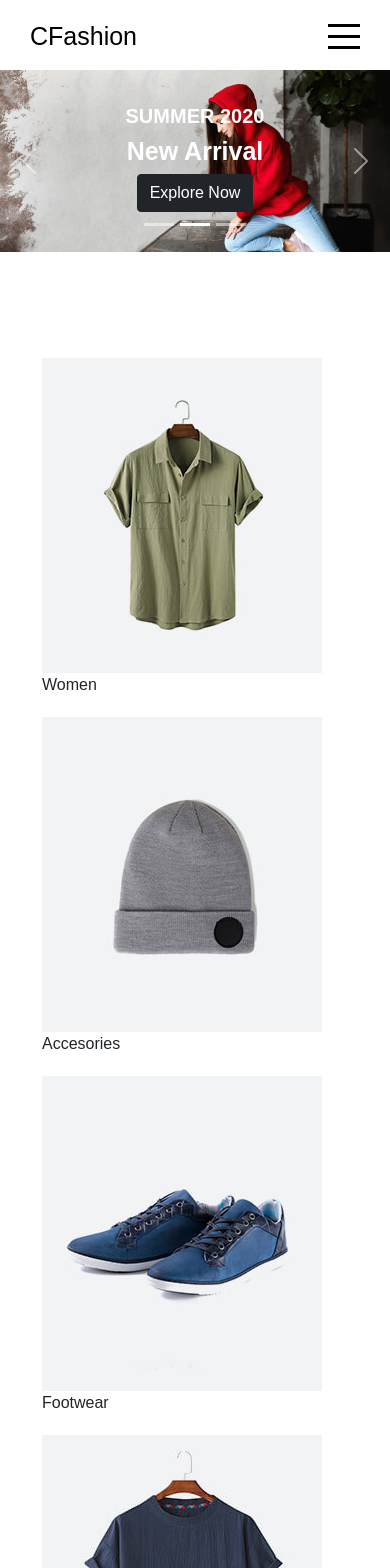
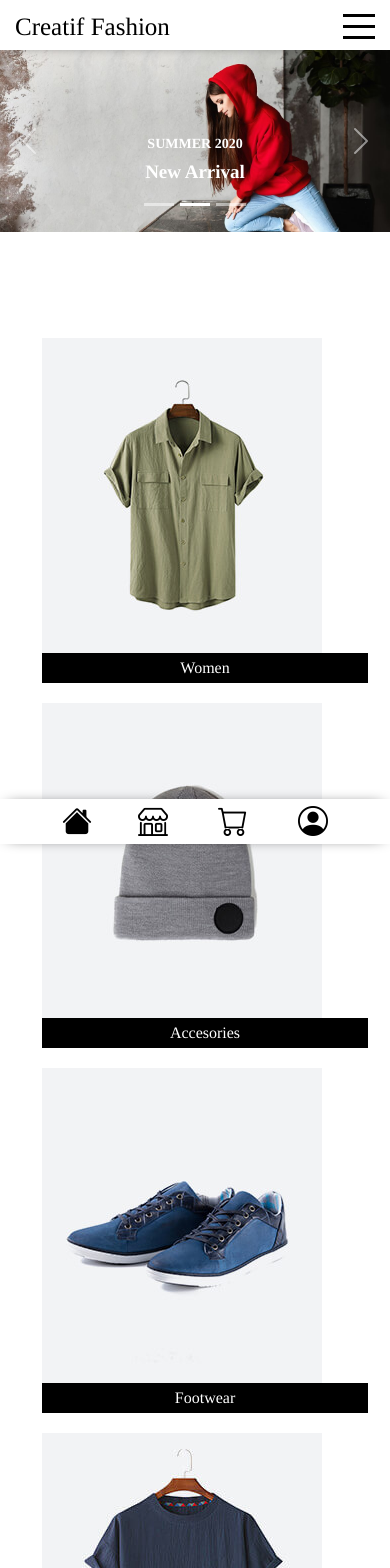
Before and after one commit to Chndrafajar/react-Ecommerce.github.io, a React (Create React App) app: page / in a window 390 px wide. Shown: the top 1568 px of the page. Built offline with nearby package versions, Linux system fonts and the light colour scheme.

Commit message:
update-bug 1.5

```diff
--- a/public/index.html
+++ b/public/index.html
@@ -13,9 +13,9 @@
 
     <style>
       * {
-        font-family: "Poppins", sans-serif;
+        font-family: Times, Times New Roman, Georgia, serif;
         margin: 0;
-        padding: 0;
+        overflow-x: hidden;
         box-sizing: border-box;
       }
     </style>
--- a/src/components/Navbar/Nav.css
+++ b/src/components/Navbar/Nav.css
@@ -5,8 +5,10 @@
   color: black;
   position: fixed;
   top: 0;
-  z-index: 999;
+  z-index: 3;
   transition: all 1s ease;
+  box-shadow: 0px 0px 15px -8px black;
+  overflow: hidden;
 }
 
 .navbarCenter {
@@ -17,6 +19,19 @@
 .navbarCenter .itemContainer span {
   cursor: pointer;
   font-size: 16px;
+}
+
+.navbarCenter .itemContainer span:hover {
+  font-weight: 600;
+}
+
+.linkNav.active {
+  color: white;
+}
+
+.linkNav {
+  text-decoration: none;
+  color: black;
 }
 
 .navbarItem {
@@ -84,115 +99,31 @@
   transform: rotate(-45deg);
 }
 
-.IconBuy span .bi {
-  font-size: 20px;
-  margin-right: 5px;
+.navbarBottom {
+  text-align: center;
+  background-color: white;
+  position: fixed;
+  bottom: 0;
+  left: 0;
+  right: 0;
+  z-index: 1000;
+  box-shadow: 0px 0px 15px -8px black;
+  display: none;
 }
 
-.IconBuy span {
-  font-size: 20px;
+.navbarBottom span {
+  padding: 23px;
 }
 
-.Icon1 .bi {
-  font-size: 25px;
-  cursor: pointer;
-  color: white;
-}
-.Icon2 {
-  margin-top: 4px;
+.navbarBottom span .bi {
+  font-size: 30px;
 }
 
-.Icon2 .bi {
-  font-size: 19px;
-  cursor: pointer;
+.navbarBottom span:hover {
+  background-color: black;
   color: white;
-}
-
-.Icon3 .bi {
-  font-size: 22px;
-  cursor: pointer;
-  color: white;
-}
-
-.Icon1 .bi:hover {
-  color: black;
+  border-radius: 10px;
   transition: 1s;
-}
-
-.Icon2 .bi:hover {
-  color: black;
-  transition: 1s;
-}
-
-.Icon3 .bi:hover {
-  color: black;
-  transition: 1s;
-}
-
-/* mobile */
-.NavBottomIconPerson {
-  margin-top: 4px;
-  color: rgb(51, 49, 49);
-  font-weight: 600;
-}
-
-.NavBottomIconPerson:hover {
-  color: #0dcaf0;
-  transition: 1s;
-}
-
-.NavBottomSearch {
-  margin-top: 3px;
-  color: rgb(51, 49, 49);
-  cursor: pointer;
-  font-weight: 600;
-}
-
-.NavBottomSearch:hover {
-  color: #0dcaf0;
-  transition: 1s;
-}
-
-.NavBottomCart {
-  color: rgb(71, 71, 71);
-  margin-top: 2px;
-  cursor: pointer;
-  font-weight: 600;
-}
-
-.NavBottomCart:hover {
-  color: #0dcaf0;
-  transition: 1s;
-}
-
-.NavBottomMarket {
-  color: rgb(71, 71, 71);
-  margin-top: 2px;
-  cursor: pointer;
-  font-weight: 600;
-}
-
-.NavBottomMarket:hover {
-  color: #0dcaf0;
-  transition: 1s;
-}
-
-.NavBottomHome {
-  color: rgb(71, 71, 71);
-  margin-top: 1px;
-  cursor: pointer;
-  font-weight: 600;
-}
-
-.NavBottomHome:hover {
-  color: #0dcaf0;
-  transition: 1s;
-}
-
-.navbarBottomItem {
-  height: 50px;
-  background-color: rgb(245, 245, 245);
-  border-top: 1px solid rgb(163, 160, 160);
 }
 
 /* responsive */
@@ -205,3 +136,17 @@
     margin-right: 30px;
   }
 }
+
+@media (max-width: 468px) {
+  .navbar {
+    height: 50px;
+  }
+  .navbarItem {
+    padding: 0;
+    margin-left: 15px;
+    margin-right: 15px;
+  }
+  .navbarBottom {
+    display: block;
+  }
+}
--- a/src/components/Navbar/NavbarComponents.js
+++ b/src/components/Navbar/NavbarComponents.js
@@ -1,5 +1,6 @@
 import React from "react";
 import "./Nav.css";
+import { Link } from "react-router-dom";
 
 export default function NavbarComponents({ menuOpen, setMenuOpen }) {
   return (
@@ -7,20 +8,37 @@ export default function NavbarComponents({ menuOpen, setMenuOpen }) {
       <div className={"navbar " + (menuOpen && "active")}>
         <div className="navbarItem">
           <div className="navbarLeft">
-            <span>CFashion</span>
+            <span>Creatif Fashion</span>
           </div>
           <div className="navbarCenter">
             <div className="itemContainer">
-              <span>Home</span>
+              <Link to="/" className={"linkNav " + (menuOpen && "active")}>
+                {" "}
+                <span>Home</span>{" "}
+              </Link>
             </div>
             <div className="itemContainer">
-              <span>Market</span>
+              <Link to="/market" className={"linkNav " + (menuOpen && "active")}>
+                {" "}
+                <span>Market</span>
+              </Link>
             </div>
             <div className="itemContainer">
-              <span>Portfolio</span>
+              <Link to="/product" className={"linkNav " + (menuOpen && "active")}>
+                <span>Product</span>
+              </Link>
             </div>
             <div className="itemContainer">
-              <span>Blog</span>
+              <Link to="/portfolio" className={"linkNav " + (menuOpen && "active")}>
+                {" "}
+                <span>Portfolio</span>
+              </Link>
+            </div>
+            <div className="itemContainer">
+              <Link to="/blog" className={"linkNav " + (menuOpen && "active")}>
+                {" "}
+                <span>Blog</span>
+              </Link>
             </div>
           </div>
           <div className="navbarRight">
@@ -32,6 +50,36 @@ export default function NavbarComponents({ menuOpen, setMenuOpen }) {
           </div>
         </div>
       </div>
+
+      {/* Mobile */}
+      <nav className="navbarBottom">
+        <Link to="/" className="linkNav">
+          {" "}
+          <span>
+            <i class="bi bi-house-fill"></i>
+          </span>
+        </Link>
+
+        <Link to="/market" className="linkNav">
+          <span>
+            <i class="bi bi-shop"></i>
+          </span>
+        </Link>
+
+        <Link to="/shopingcart" className="linkNav">
+          {" "}
+          <span>
+            <i class="bi bi-cart"></i>
+          </span>
+        </Link>
+
+        <Link to="/signin" className="linkNav">
+          {" "}
+          <span>
+            <i class="bi bi-person-circle"></i>
+          </span>
+        </Link>
+      </nav>
     </>
   );
 }
--- a/src/components/Pages/Blog/Blog.js
+++ b/src/components/Pages/Blog/Blog.js
@@ -6,6 +6,7 @@ import "./blog.css";
 export default function Blog() {
   return (
     <>
+      {/* component blog 1 */}
       <div className="blogTop">
         <Container className="py-5  ">
           <div className="blog">
@@ -18,6 +19,7 @@ export default function Blog() {
         </Container>
       </div>
 
+      {/* component blog 2 */}
       <div>
         <Container className="py-5">
           <div className="blogItem">
@@ -49,6 +51,7 @@ export default function Blog() {
               </div>
             </div>
 
+            {/* component blog 3 */}
             <div>
               <div className="blogCard">
                 <div className="imgArea">
@@ -79,6 +82,8 @@ export default function Blog() {
           </div>
         </Container>
       </div>
+
+      {/* Footer */}
       <div>
         <Footer />
       </div>
--- a/src/components/Pages/Home/Home.js
+++ b/src/components/Pages/Home/Home.js
@@ -1,10 +1,11 @@
 import "./home.css";
-import { Container, Carousel, Button } from "react-bootstrap";
+import { Container, Carousel } from "react-bootstrap";
 import Footer from "../../Footer/Footer";
 
 export default function Home() {
   return (
     <>
+      {/* Component home 1 */}
       <div className="Home">
         <Carousel fade>
           <Carousel.Item>
@@ -13,35 +14,31 @@ export default function Home() {
               <div className="CarousalItem">
                 <h3>NEW SEASON</h3>
                 <h1>LookBook Collection</h1>
-                <Button variant="dark">Explore Now</Button>
               </div>
             </Carousel.Caption>
           </Carousel.Item>
           <Carousel.Item>
             <img className="d-block w-100" src="asset/banner/parallax.jpg" alt="Second slide" />
-
             <Carousel.Caption>
               <div className="CarousalItem">
                 <h3>SUMMER 2020</h3>
                 <h1>New Arrival </h1>
-                <Button variant="dark">Explore Now</Button>
               </div>
             </Carousel.Caption>
           </Carousel.Item>
           <Carousel.Item>
             <img className="d-block w-100" src="asset/banner/2.jpg" alt="Third slide" />
-
             <Carousel.Caption>
               <div className="CarousalItem">
                 <h3>SUMMER SALE</h3>
                 <h1>Save Up To 70%</h1>
               </div>
-              <Button variant="dark">Explore Now</Button>
             </Carousel.Caption>
           </Carousel.Item>
         </Carousel>
       </div>
 
+      {/* Component home 2 */}
       <div className="new py-5">
         <Container className="py-5">
           <div className="newProductHome">
@@ -49,7 +46,7 @@ export default function Home() {
               <div>
                 <img src="asset/shop/23.jpg" alt="" />
                 <div className="btnHome">
-                  <span>Women</span>
+                  <button>Women</button>
                 </div>
               </div>
             </div>
@@ -57,7 +54,7 @@ export default function Home() {
               <div>
                 <img src="asset/shop/15.jpg" alt="" />
                 <div className="btnHome">
-                  <span>Accesories</span>
+                  <button>Accesories</button>
                 </div>
               </div>
             </div>
@@ -65,7 +62,7 @@ export default function Home() {
               <div>
                 <img src="asset/shop/4.jpg" alt="" />
                 <div className="btnHome">
-                  <span>Footwear</span>
+                  <button>Footwear</button>
                 </div>
               </div>
             </div>
@@ -73,14 +70,13 @@ export default function Home() {
               <div>
                 <img src="asset/shop/1.jpg" alt="" />
                 <div className="btnHome">
-                  <span>Watches</span>
+                  <button>Watches</button>
                 </div>
               </div>
             </div>
           </div>
         </Container>
       </div>
-
       <div className="productTitle">
         <div className="productTitleItem">
           <h1>Product Trending</h1>
@@ -90,6 +86,7 @@ export default function Home() {
         </div>
       </div>
 
+      {/* Component home 3 */}
       <div className="Product">
         <Container>
           <div className="newProductItem">
@@ -100,7 +97,6 @@ export default function Home() {
                 </div>
                 <div className="textCard">
                   <h5 className="mt-3">Clothes Fashion</h5>
-
                   <div className="IconStartHome ">
                     <span>
                       <i class="bi bi-star-fill"></i>
@@ -218,6 +214,7 @@ export default function Home() {
         </div>
       </div>
 
+      {/* Component home 4 */}
       <div className="about">
         <Container className="py-5">
           <div className="productTitle">
@@ -228,7 +225,6 @@ export default function Home() {
               </h6>
             </div>
           </div>
-
           <div className="aboutItem">
             <div className="HomeCard">
               <div className="homeCardItem">
@@ -256,6 +252,7 @@ export default function Home() {
         </Container>
       </div>
 
+      {/* Component home 5 */}
       <div className="apple py-5 ">
         <Container className="py-5  ">
           <div className="blog">
@@ -267,7 +264,6 @@ export default function Home() {
           </div>
         </Container>
       </div>
-
       <div className="contact py-5">
         <Container className="py-5">
           <div className="productTitle">
@@ -278,7 +274,6 @@ export default function Home() {
               </h6>
             </div>
           </div>
-
           <div className="homeContact">
             <div className="homeLeft">
               <h6 className="h6">Location</h6>
@@ -288,7 +283,6 @@ export default function Home() {
               <h6 className="h6">Email</h6>
               <p>Chandrafajar262@gmail.com</p>
             </div>
-
             <div className="homeRight">
               <div className="ContactInput">
                 <label>Email Adress</label>
@@ -300,6 +294,8 @@ export default function Home() {
           </div>
         </Container>
       </div>
+
+      {/* Footer */}
       <div>
         <Footer />
       </div>
--- a/src/components/Pages/Home/home.css
+++ b/src/components/Pages/Home/home.css
@@ -234,6 +234,21 @@ responisve */
   .blogTitle .h1Home {
     font-size: 40px;
   }
+  .CarousalItem h3 {
+    font-size: 14px;
+  }
+  .CarousalItem h1 {
+    font-size: 19px;
+  }
+  .ContactInput input {
+    width: 90%;
+  }
+  .ContactInput textarea {
+    width: 90%;
+  }
+  .btnHome button {
+    width: 100%;
+  }
 }
 
 @media (max-width: 992px) {
--- a/src/components/Pages/PortFolio/portfolio.css
+++ b/src/components/Pages/PortFolio/portfolio.css
@@ -77,4 +77,10 @@
     grid-template-columns: repeat(2, 1fr);
     margin-right: 25px;
   }
+  .blogCard h5 {
+    font-size: 15px;
+  }
+  .portfolioH4 {
+    font-size: 12px;
+  }
 }
```
Also changed, not shown: src/components/Navbar/Menu/menu.css (+13 -5 lines), src/components/Pages/Product/Product.js (+5 -2 lines), src/components/Pages/Product/product.css (+10 -0 lines).
